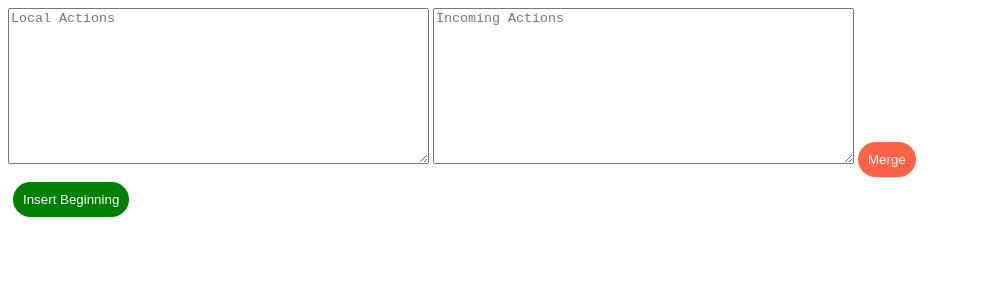
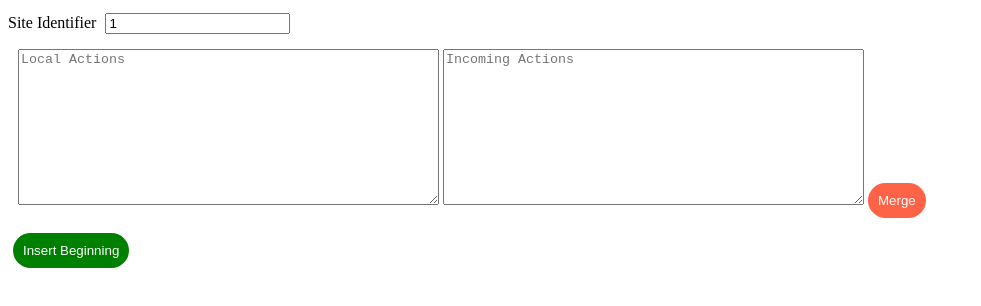
Before and after one commit to nss10/colab-edit, a plain HTML site: page client/index.html in a window 1280 px wide. Shown: the whole page, without its empty margins (0-981 px from the left). Drawn offline with Linux system fonts and the light colour scheme.

Commit message:
Add site identifier to html and css

```diff
--- a/client/index.html
+++ b/client/index.html
@@ -4,6 +4,8 @@
         <link rel="stylesheet" href="styles.css">
     </head>
     <body>
+    <label for="siteId"> Site Identifier </label>
+        <input type="number" id="siteId" class="site-id" value="1"/>
     <div class='action-boxes'>
         <textarea id='local-actions' rows='10' cols='50' placeholder="Local Actions"></textarea>
         <textarea id='incoming-actions' rows='10' cols='50' placeholder="Incoming Actions"></textarea>
--- a/client/styles.css
+++ b/client/styles.css
@@ -4,7 +4,12 @@
     background: lavender;
     max-width: 80%;
 }
-
+.site-id{
+    margin: 5px;
+}
+.action-boxes{
+    margin: 10px;
+}
 .txt-item {
     display:inline-flex;
     width:80%;
```
Also changed, not shown: 1 other file.
